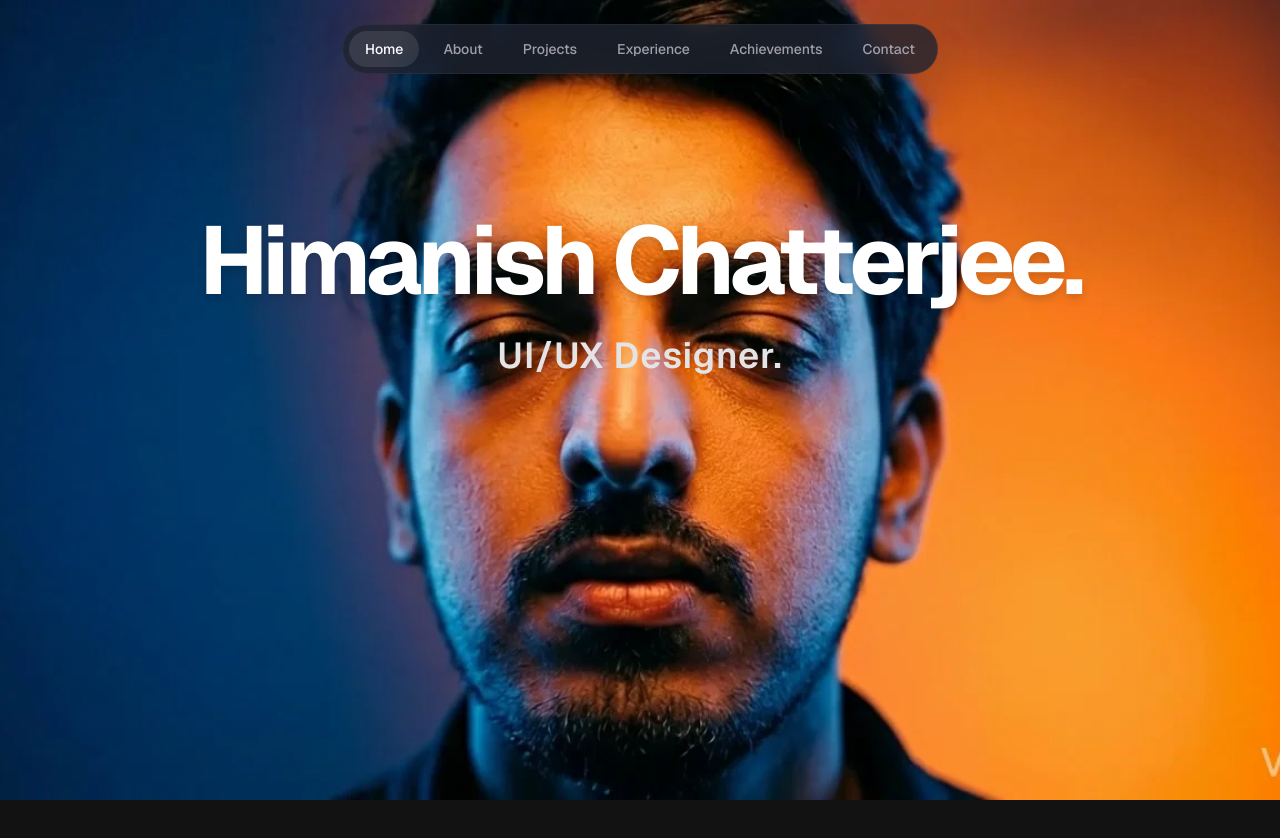
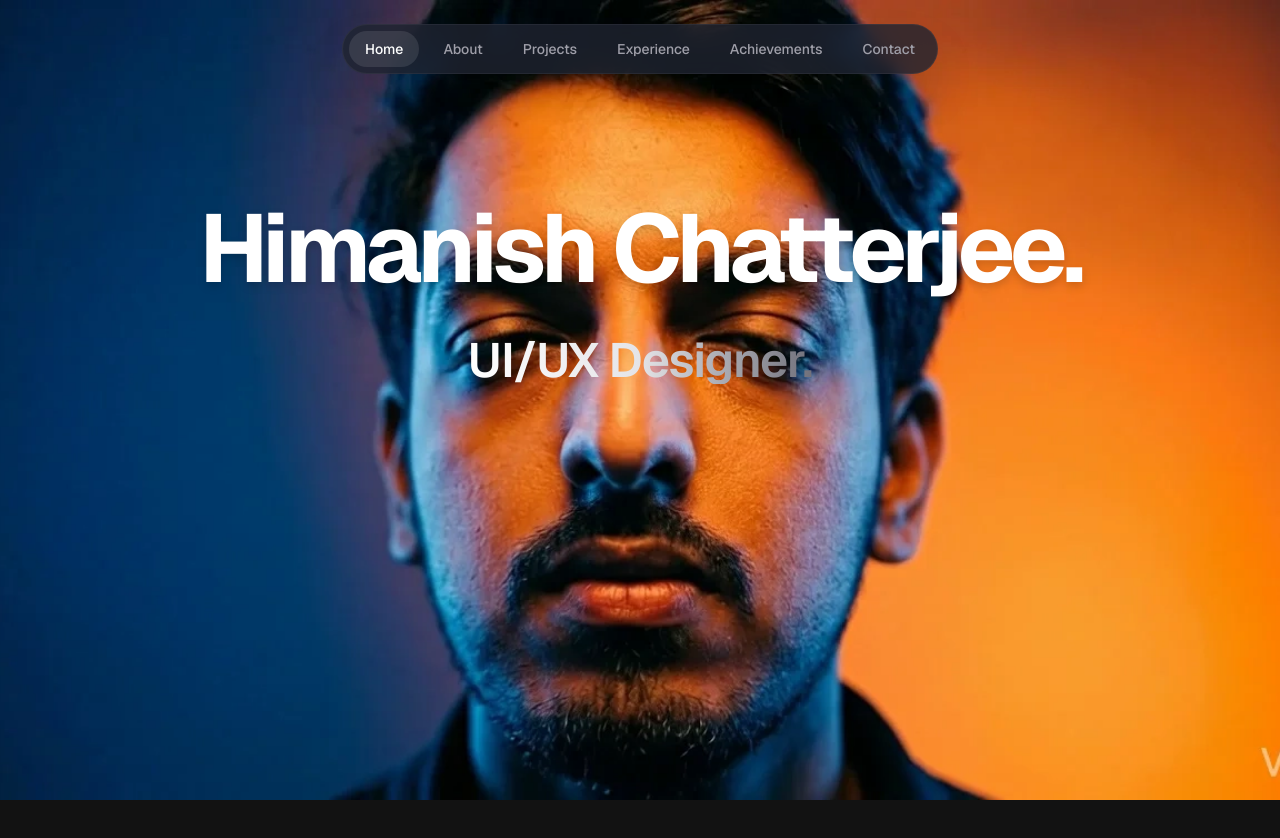
Before and after one commit to MindfulTechie-06/Portfolio_New, a Next.js app: page / in a window 1280 px wide. Shown: the top 838 px of the page. Built offline with nearby package versions, Linux system fonts and the light colour scheme.

Commit message:
Changed the animation

```diff
--- a/src/components/Overlay.tsx
+++ b/src/components/Overlay.tsx
@@ -45,15 +45,15 @@ export default function Overlay() {
           <h1 className="text-5xl md:text-7xl lg:text-8xl font-bold tracking-tighter text-white drop-shadow-lg">
             Himanish Chatterjee.
           </h1>
-          <div className="mt-4 h-12 md:h-16 flex items-center justify-center">
+          <div className="mt-4 md:mt-6 h-16 md:h-20 flex items-center justify-center">
             <AnimatePresence mode="wait">
               <motion.p
                 key={roleIndex}
-                initial={{ y: 15, opacity: 0 }}
-                animate={{ y: 0, opacity: 1 }}
-                exit={{ y: -15, opacity: 0 }}
-                transition={{ duration: 0.3, ease: "easeOut" }}
-                className="text-3xl md:text-4xl text-zinc-200 font-semibold tracking-wide m-0"
+                initial={{ y: 30, opacity: 0, filter: "blur(10px)" }}
+                animate={{ y: 0, opacity: 1, filter: "blur(0px)" }}
+                exit={{ y: -30, opacity: 0, filter: "blur(10px)" }}
+                transition={{ duration: 0.8, ease: [0.22, 1, 0.36, 1] }}
+                className="text-3xl md:text-5xl font-semibold tracking-tight text-transparent bg-clip-text bg-gradient-to-r from-white via-zinc-200 to-zinc-500 m-0"
               >
                 {roles[roleIndex]}
               </motion.p>
```
